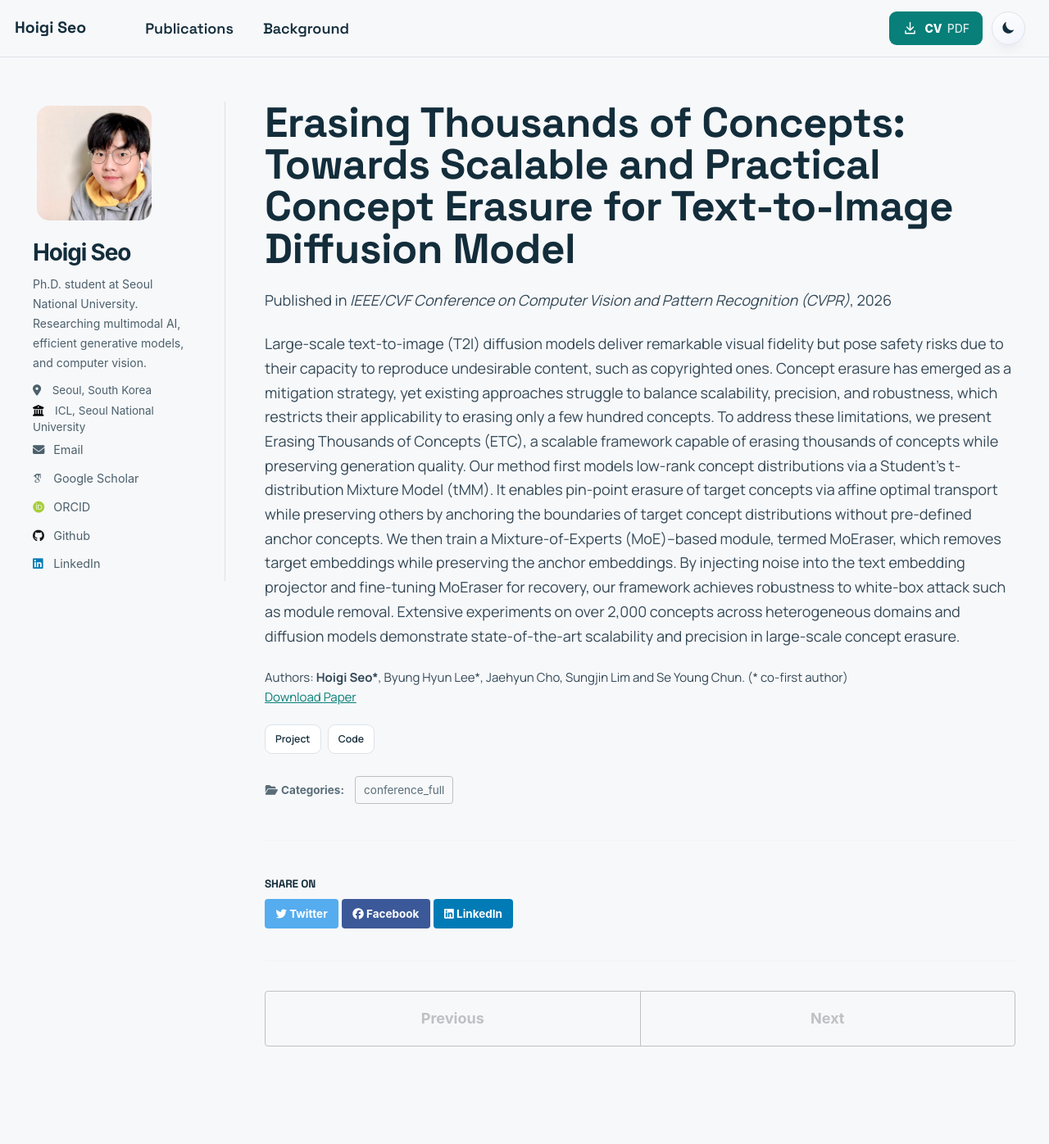
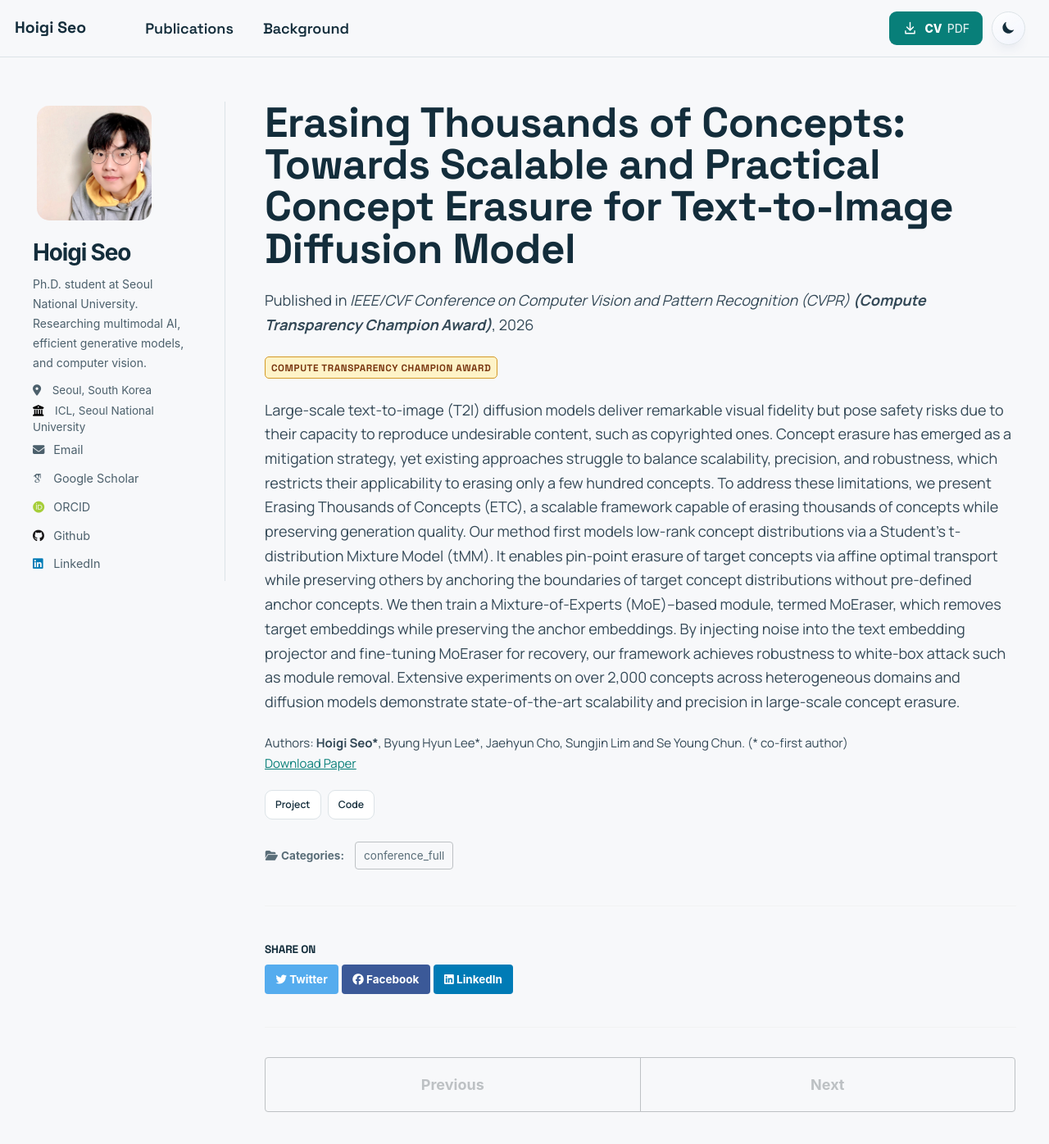
Before and after one commit to seohoiki3215/seohoiki3215.github.io, a Jekyll site: the page built from _publications/ETC.md, in a window 1280 px wide and 1400 px high. Shown: the top 1396 px of the window at 82% size. Built offline with Jekyll 4.4.1, drawn with Linux system fonts in a browser that asks for light colours; some web fonts are replaced.

Commit message:
Show ETC Compute Transparency Champion Award

```diff
--- a/_publications/ETC.md
+++ b/_publications/ETC.md
@@ -7,7 +7,8 @@ category: conference_full
 # permalink: /publication/2024-02-17-paper-title-number-4
 excerpt: 'Scalable concept erasure that removes thousands of concepts while preserving generation quality.'
 date: 2026-03-12
-venue: 'IEEE/CVF Conference on Computer Vision and Pattern Recognition (CVPR)'
+venue: 'IEEE/CVF Conference on Computer Vision and Pattern Recognition (CVPR) <b>(Compute Transparency Champion Award)</b>'
+award: 'Compute Transparency Champion Award'
 paperurl: 'https://arxiv.org/abs/2604.16481'
 codeurl: 'https://github.com/Hyun1A/ETC'
 projecturl: 'https://seohoiki3215.github.io/ETC_project_page/'
--- a/_sass/_research-refresh.scss
+++ b/_sass/_research-refresh.scss
@@ -69,7 +69,7 @@ body::before, body::after, .liquid-hero::before, .liquid-hero::after { display:
 .liquid-venue-row { gap: 8px; }
 .venue-note { font-size: .7rem; }
 .pub-chip { border-radius: 5px; font-size: .65rem; padding: 3px 7px; }
-.pub-chip--award { color: #78350f; background: #fef3c7; border-color: #d49a26; font-weight: 800; }
+.pub-chip--award { max-width: 100%; white-space: normal; overflow-wrap: anywhere; color: #78350f; background: #fef3c7; border-color: #d49a26; font-weight: 800; }
 html[data-theme="dark"] .pub-chip--award { color: #ffdf91; background: #45351b; border-color: #b98b37; }
 .liquid-section { padding: 0; background: transparent; border: 0; border-radius: 0; }
 .section-eyebrow { display: block; color: var(--liquid-accent-strong); font-size: .62rem; font-weight: 800; letter-spacing: .16em; margin-bottom: 10px; }
```
